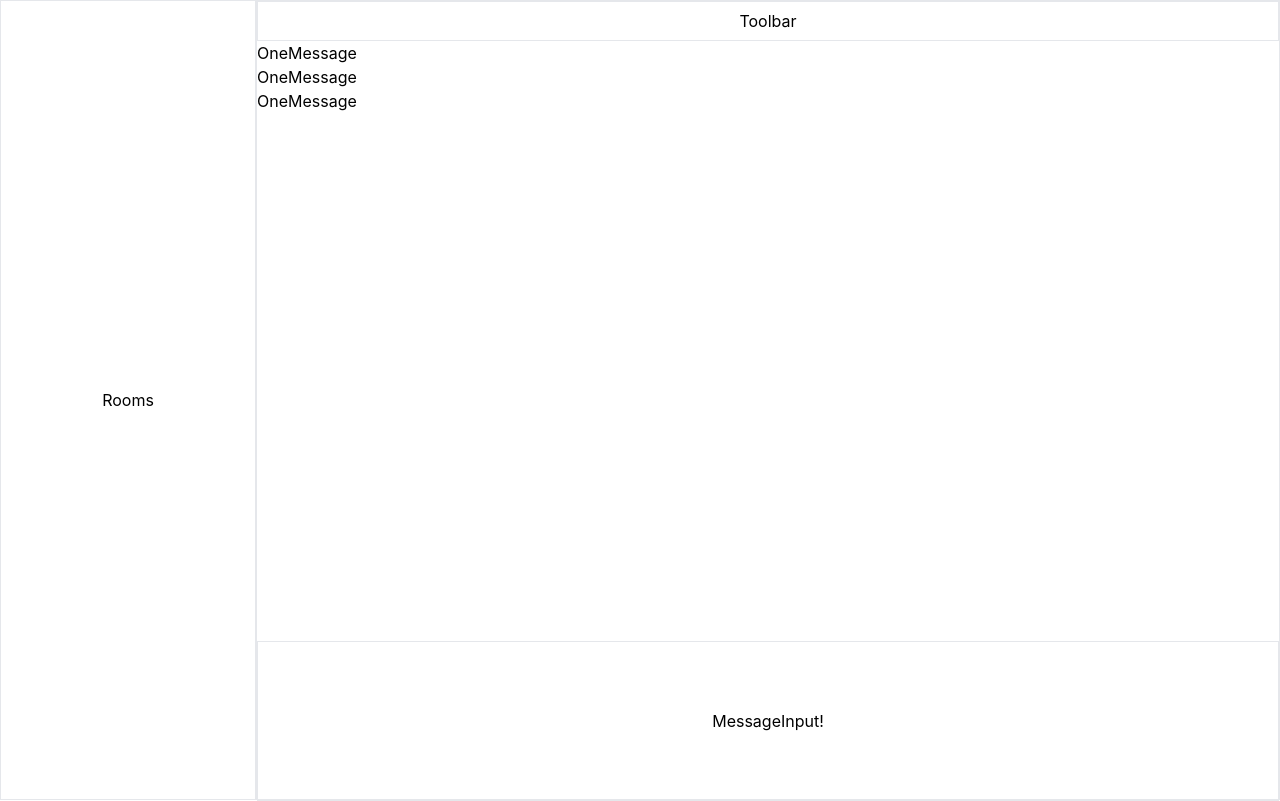
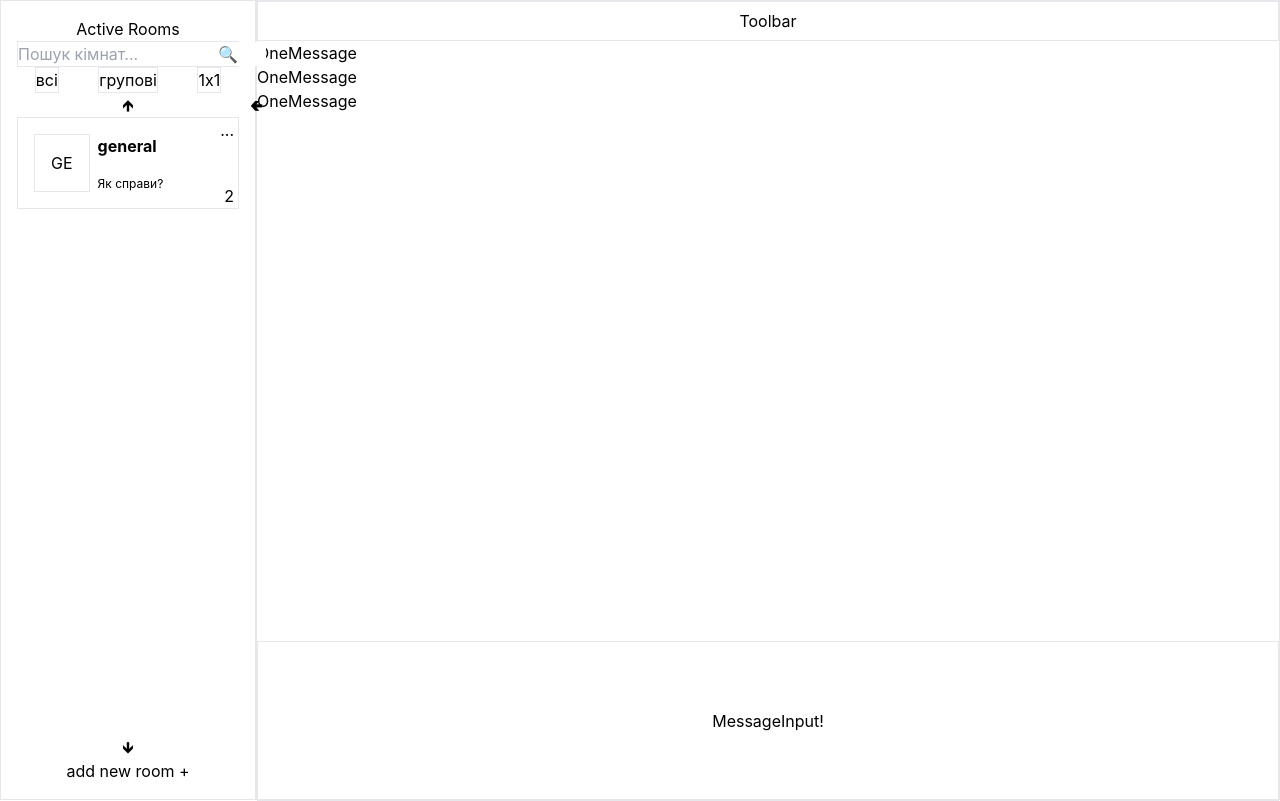
Before and after one commit to teiatan/chat_project, a React (Create React App) app: page / in a window 1280 px wide. Built offline with nearby package versions, Linux system fonts and the light colour scheme.

Commit message:
add active rooms basic markup

```diff
--- a/src/components/ActiveRooms/ActiveRooms.jsx
+++ b/src/components/ActiveRooms/ActiveRooms.jsx
@@ -1,9 +1,52 @@
-export function ActiveRooms() {
-    const roomsSampleArray = [
+import { activeRoom } from "samples/activeRoom"
+import { OneActiveRoom } from "./OneActiveRoom"
+import { SearchForm } from "components/Common/SearchForm";
+import { useState } from "react";
+import { FilterRooms } from "./FilterRooms";
 
-    ]
+export function ActiveRooms({rooms=[activeRoom]}) {
+    const [isSideBarOpen, setIsSideBarOpen] = useState(true);
 
     return (
-        <div>Rooms</div>
+        <div className="flex flex-col justify-between h-full">
+
+            <div className="flex flex-col justify-between h-full">
+
+                <div className="relative">
+                    <h2 className="text-center">Active Rooms</h2>
+
+                    <SearchForm placeholder={'Пошук кімнат...'}/>
+
+                    <FilterRooms />
+
+                    <button className="w-full">🡹</button>
+
+                    {isSideBarOpen ?
+                        <button className="absolute -right-6">🢀</button>
+                        :
+                        <button>🢂</button>
+                    }
+
+                    {rooms.map(room => {
+                        const {id, name, activeUsers, messages} = room;
+                        return(
+                            <OneActiveRoom
+                                key={id}
+                                id={id}
+                                name={name}
+                                amountOfActiveUsers={activeUsers.length}
+                                lastMessage={messages[messages.length - 1].content}
+                            />
+                        )
+                    })}
+                </div>
+
+                <button>🡻</button>
+
+            </div>
+
+            <button>add new room +</button>
+
+        </div>
     )
 }
--- /dev/null
+++ b/src/components/ActiveRooms/FilterRooms.jsx
@@ -0,0 +1,10 @@
+export function FilterRooms() {
+    const roomTypes = ['всі', 'групові', '1х1']
+    return (
+        <div className="flex justify-around gap-1">
+            {roomTypes.map(type =>
+                (<button className="border">{type}</button>)
+            )}
+        </div>
+    )
+};
--- a/src/components/ActiveRooms/OneActiveRoom.jsx
+++ b/src/components/ActiveRooms/OneActiveRoom.jsx
@@ -1,15 +1,24 @@
-export function OneActiveRoom() {
+export function OneActiveRoom({name, amountOfActiveUsers, lastMessage}) {
     return (
-        <div>
-            <div>
-                Постер
+        <div className="relative border w-full p-4 flex gap-2">
+
+            <div className="border flex justify-center items-center p-4">
+                {name.slice(0,2).toUpperCase()}
             </div>
 
-            <div>
-                <h3>Назва кімнати</h3>
-                <p>Останнє повідомлення</p>
-                <p>12</p>
-                <button>...</button>
+            <div className="w-full flex flex-col justify-between">
+
+                <p className="absolute bottom-0 right-1">
+                    {amountOfActiveUsers}
+                </p>
+
+                <button className="absolute top-0 right-1">
+                    ...
+                </button>
+
+                <h3 className="font-bold">{name}</h3>
+                <p className="text-xs">{lastMessage}</p>
+
             </div>
         </div>
     );
--- a/src/components/App.js
+++ b/src/components/App.js
@@ -12,7 +12,7 @@ function App() {
   return (
     <div className="flex w-screen h-screen">
 
-      <div className="w-[20vw] grid place-items-center border">
+      <div className="w-[20vw] p-4 border">
         <ActiveRooms />
       </div>
 
--- /dev/null
+++ b/src/components/Common/SearchForm.jsx
@@ -0,0 +1,36 @@
+import { useState } from "react";
+
+export function SearchForm({onSubmit, label, placeholder, formStyles='', buttonStyles='', inputStyles='', labelStyles=''}) {
+
+    const [value, setValue] = useState('');
+
+    const handleSubmit = () => {
+        onSubmit(value);
+    };
+
+    const handleChange = (e) => {
+        setValue(e.currentTarget.value);
+    };
+
+    return (
+        <form onSubmit={handleSubmit} className={`relative w-full flex border ${formStyles}`}>
+
+            <label className={`${labelStyles}`}>{label}</label>
+            <input
+                className={`${inputStyles}`}
+                type="text"
+                autocomplete="off"
+                value={value}
+                name="search"
+                onChange={handleChange}
+                placeholder={placeholder}
+            />
+
+            <button type="submit" className={`absolute right-0 ${buttonStyles}`}>🔍</button>
+        </form>
+    )
+};
+
+SearchForm.propTypes = {
+
+};
--- a/tailwind.config.js
+++ b/tailwind.config.js
@@ -1,6 +1,6 @@
 /** @type {import('tailwindcss').Config} */
 module.exports = {
-  content: ["./src/**/*.{html,js}"],
+  content: ["./src/**/*.{html,js,jsx}"],
   theme: {
     extend: {},
   },
```
